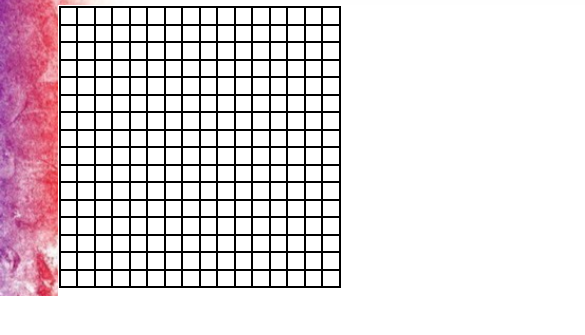
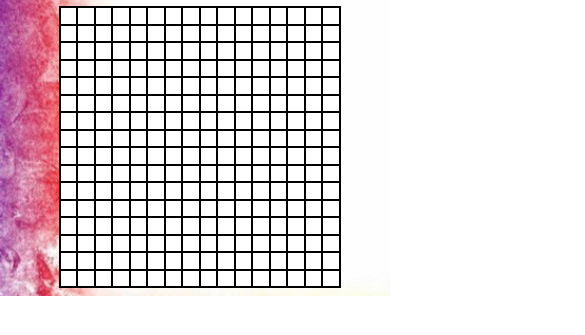
Before and after one commit to Christen55/Etch_a_Sketch, a plain HTML site: page index.html in a window 390 px wide. Shown: the part 453-788 px from the top of the page, 585 px wide, since content can reach past the window. Drawn offline with Linux system fonts and the light colour scheme; files whose address does not match are found by name.

Commit message:
style.css

```diff
--- a/style.css
+++ b/style.css
@@ -111,7 +111,8 @@ body{
         align-items: center;
     }
     #background,
-    #game{
+    #game,
+    #white{
         width: 500px;
         height: 500px;
         align-self: center;
@@ -125,7 +126,8 @@ body{
 }
 @media screen and (max-width: 400px){
     #background,
-    #game{
+    #game,
+    #white{
         width: 280px;
         height: 280px;
     }
```
